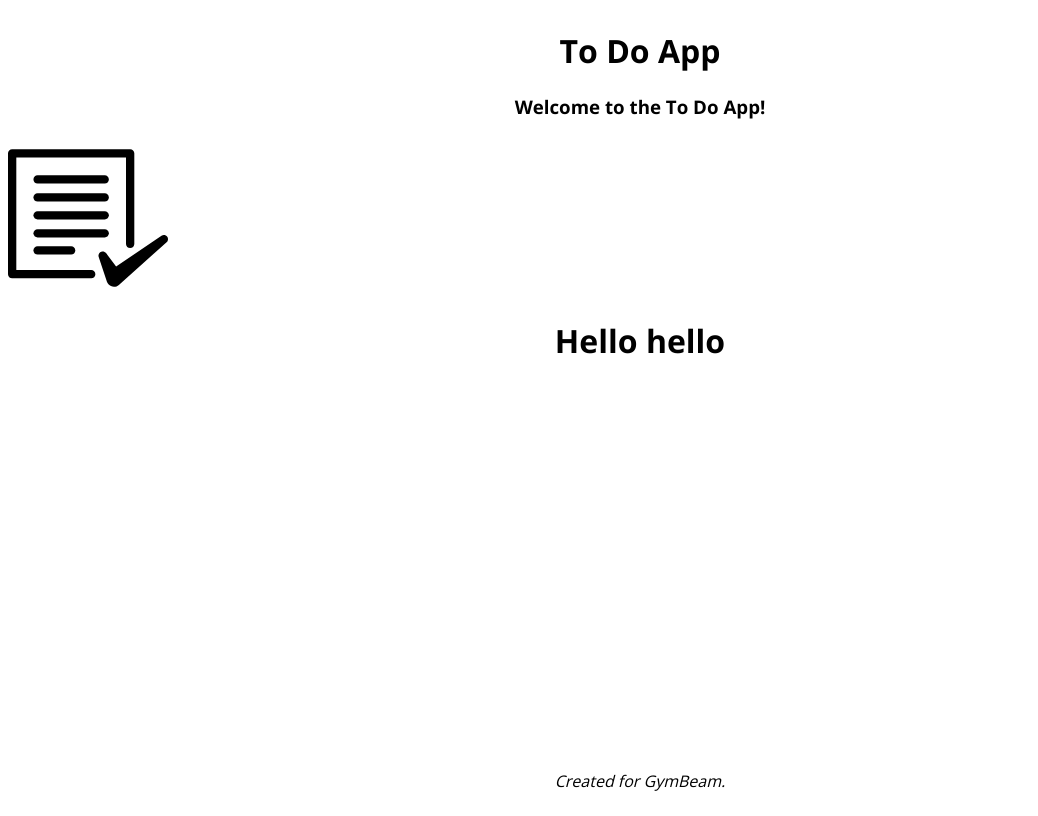
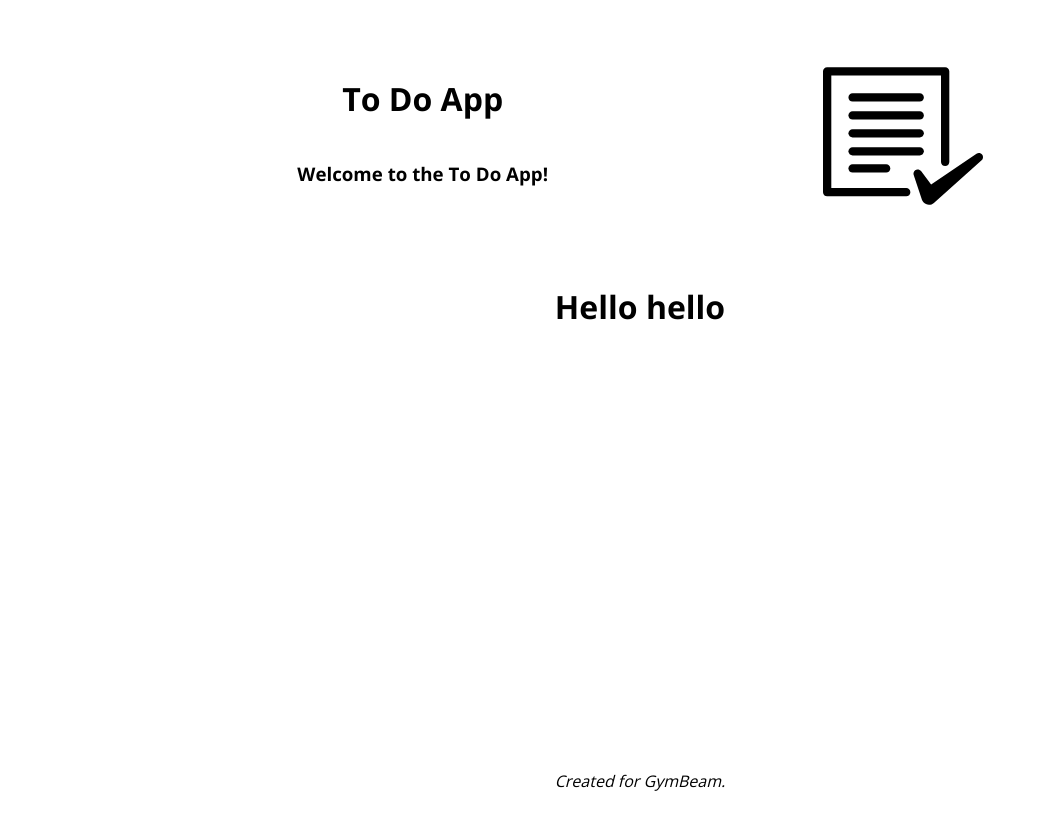
Before and after one commit to suffle-girl/to-do-app, a React (Vite) app: page / in a window 1280 px wide. Shown: the whole page, without its empty margins (0-1038 px from the left). Built offline with nearby package versions, Linux system fonts and the light colour scheme.

Commit message:
com. Navbar: Adjusted layout

```diff
--- a/src/Layout/style.css
+++ b/src/Layout/style.css
@@ -1,14 +1,8 @@
 .layout {
   display: flex;
   flex-direction: column;
-  align-items: center;
   min-height: 100svh;
-  margin: 0 auto;
   text-align: center;
-}
-
-.layout__navbar {
-  width: 100%;
 }
 
 .layout__content {
--- a/src/Navbar/index.jsx
+++ b/src/Navbar/index.jsx
@@ -3,8 +3,10 @@
 export const Navbar = () => {
   return (
     <div className="container--navbar">
-      <h1>To Do App</h1>
-      <h3>Welcome to the To Do App!</h3>
+      <div className="navbar--text">
+        <h1>To Do App</h1>
+        <h3>Welcome to the To Do App!</h3>
+      </div>
       <div className="navbar--logo"></div>
     </div>
   );
--- a/src/Navbar/style.css
+++ b/src/Navbar/style.css
@@ -1,3 +1,16 @@
+.container--navbar {
+  display: flex;
+  width: 75vw;
+  justify-content: space-around;
+  margin: 0 auto;
+  padding: 3rem 0;
+}
+
+.navbar--text {
+  display: flex;
+  flex-direction: column;
+}
+
 .navbar--logo {
   width: 10rem;
   height: 10rem;
```
